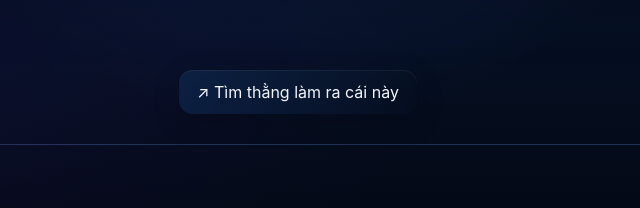
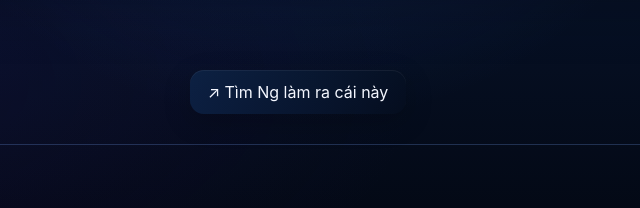
Before and after one commit to ggv2external-hue/2010v1, a plain HTML site: page index.html in a window 1280 px wide. Shown: the part 1286-1494 px from the top of the page, 342-982 px from the left. Drawn offline with Linux system fonts and the light colour scheme; animation ran at ten frames a second.

Commit message:
Update index.html

```diff
--- a/index.html
+++ b/index.html
@@ -260,7 +260,7 @@ button:disabled{opacity:.55;cursor:not-allowed;transform:none!important}
 
 })();
 </script>
-<section class="extras contact-row" aria-label="Contact"><a class="telegram-float" href="https://t.me/zysigkzzz" target="_blank" rel="noopener noreferrer" aria-label="Mở Telegram của Radius"><span aria-hidden="true">↗</span> Tìm thằng làm ra cái này</a></section>
+<section class="extras contact-row" aria-label="Contact"><a class="telegram-float" href="https://www.facebook.com/profile.php?id=61579462045291" target="_blank" rel="noopener noreferrer" aria-label="Mở Telegram của Radius"><span aria-hidden="true">↗</span> Tìm Ng làm ra cái này</a></section>
 </main><footer class="footer"><span>SNOOZING CLUB ¿ · MAKE BY RADIUS</span><span>Gen V - SNZ®</span></footer>
 </div>
 
```
